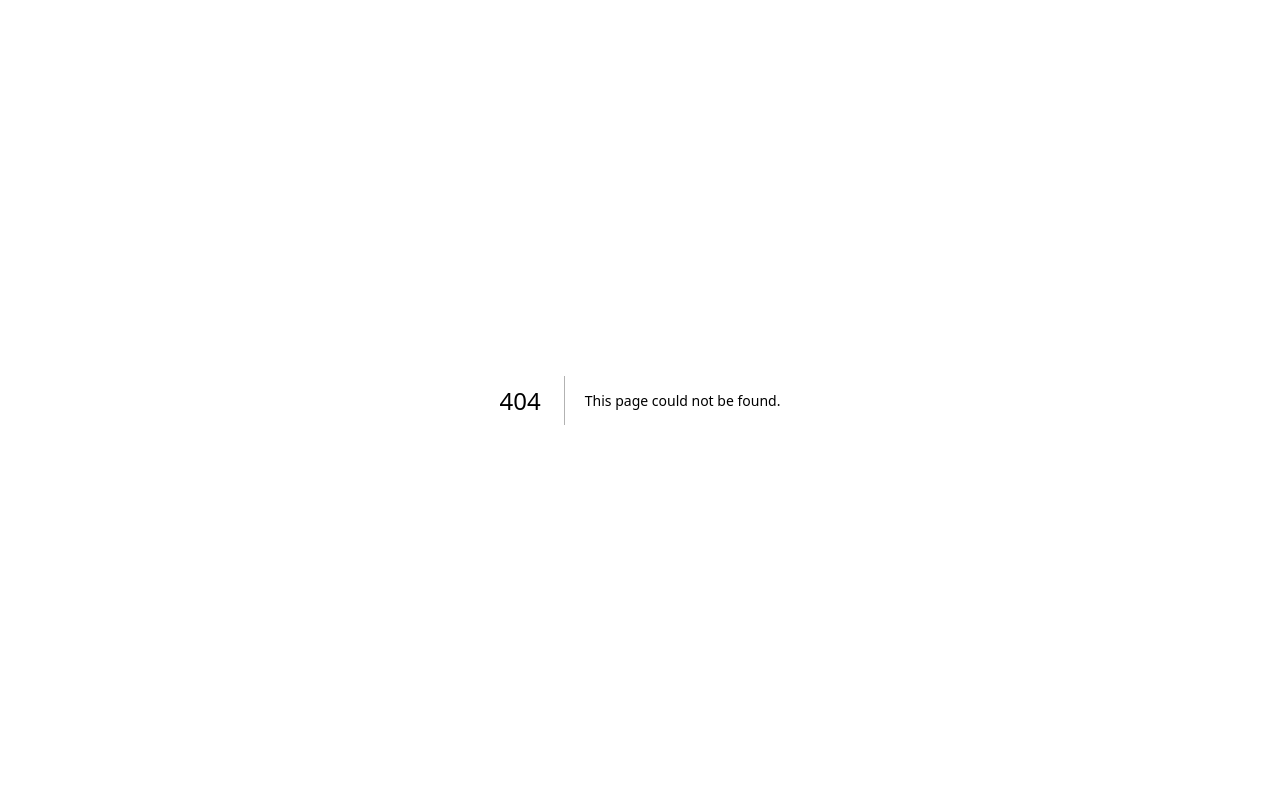
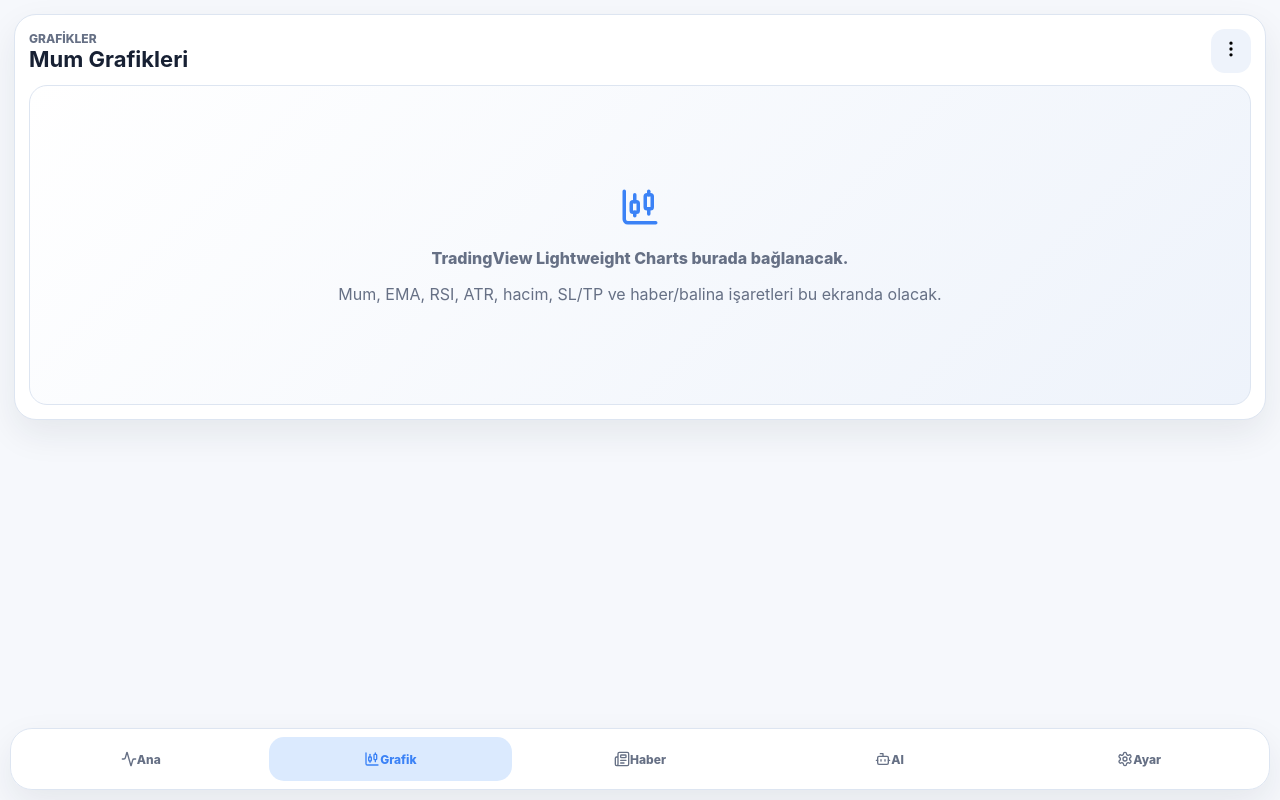
Before and after one commit to mehmetdem2005/Yeni-, a Next.js app in the folder frontend/: page /charts in a window 1280 px wide. Before the commit this address had no page. Built offline with nearby package versions, Linux system fonts and the light colour scheme.

Commit message:
Add charts route placeholder

```diff
--- /dev/null
+++ b/frontend/app/charts/page.tsx
@@ -0,0 +1,28 @@
+import { CandlestickChart, MoreVertical } from 'lucide-react';
+import { MobileNav } from '@/components/MobileNav';
+
+export default function ChartsPage() {
+  return (
+    <main className="app-shell">
+      <section className="card" style={{ display: 'grid', gap: 12 }}>
+        <div style={{ display: 'flex', justifyContent: 'space-between', alignItems: 'center' }}>
+          <div>
+            <div style={{ color: 'var(--muted)', fontSize: 12, fontWeight: 800 }}>GRAFİKLER</div>
+            <h1 style={{ margin: 0, fontSize: 22 }}>Mum Grafikleri</h1>
+          </div>
+          <button aria-label="Grafik ayarları" style={{ border: 0, background: 'var(--surface-soft)', borderRadius: 14, padding: 10 }}>
+            <MoreVertical size={20} />
+          </button>
+        </div>
+        <div style={{ minHeight: 320, borderRadius: 18, background: 'linear-gradient(135deg, #ffffff, #eef3fb)', border: '1px solid var(--border)', display: 'grid', placeItems: 'center', color: 'var(--muted)', textAlign: 'center', padding: 20 }}>
+          <div>
+            <CandlestickChart size={42} color="var(--primary)" />
+            <p style={{ fontWeight: 800 }}>TradingView Lightweight Charts burada bağlanacak.</p>
+            <p style={{ margin: 0 }}>Mum, EMA, RSI, ATR, hacim, SL/TP ve haber/balina işaretleri bu ekranda olacak.</p>
+          </div>
+        </div>
+      </section>
+      <MobileNav active="/charts" />
+    </main>
+  );
+}
```
